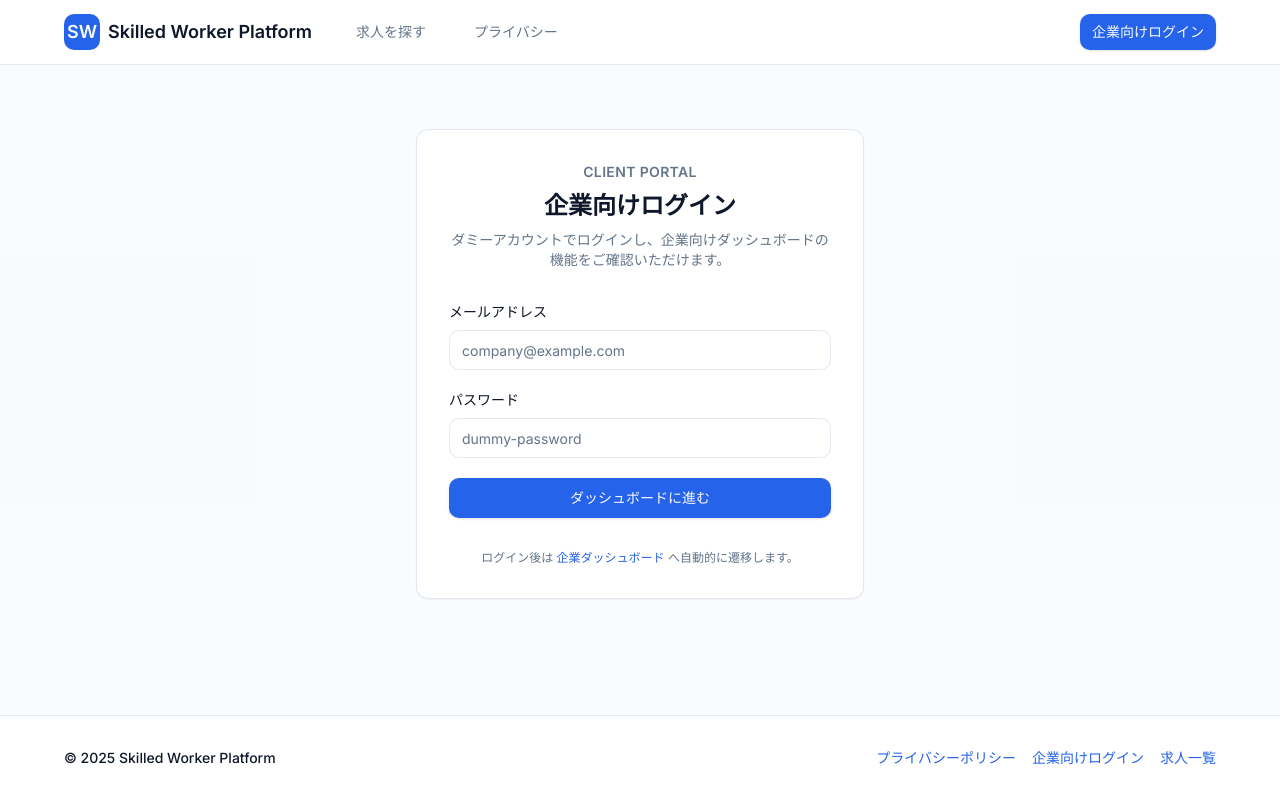
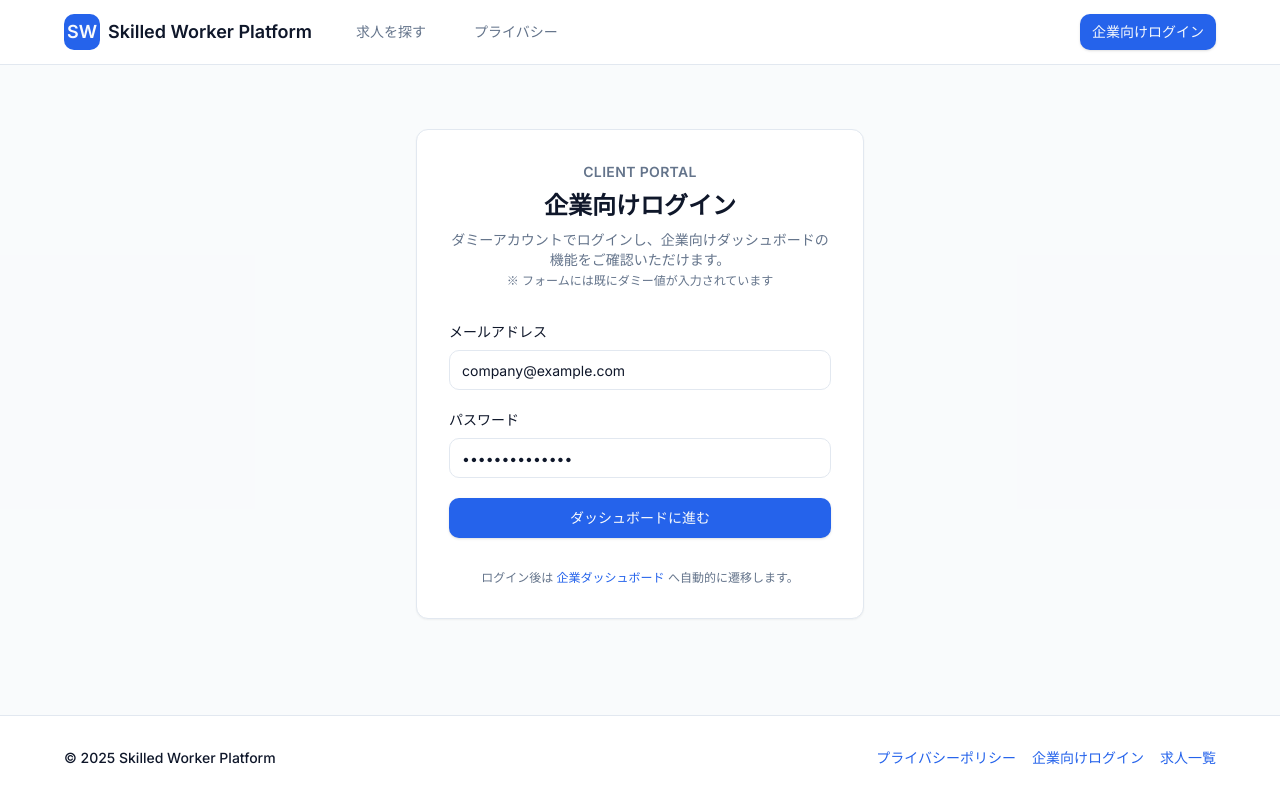
Before and after one commit to kubo-yasu-yk/ssw_pf, a Next.js app: page /client/login in a window 1280 px wide. Built offline with nearby package versions, Linux system fonts and the light colour scheme.

Commit message:
Add dummy values to login form and exclude build artifacts
- Pre-fill login form with dummy values for easier testing
- Remove .next/ and out/ directories from Git tracking
- Prevent build artifacts from being committed
- Improve development workflow efficiency

```diff
--- a/app/client/login/page.tsx
+++ b/app/client/login/page.tsx
@@ -10,8 +10,8 @@ import { useClientAuth } from '@/hooks/use-client-auth';
 const ClientLoginPage = () => {
   const router = useRouter();
   const { isAuthenticated, isLoading, login } = useClientAuth();
-  const [email, setEmail] = useState('');
-  const [password, setPassword] = useState('');
+  const [email, setEmail] = useState('company@example.com');
+  const [password, setPassword] = useState('dummy-password');
   const [error, setError] = useState<string | null>(null);
   const [isSubmitting, setIsSubmitting] = useState(false);
 
@@ -43,6 +43,10 @@ const ClientLoginPage = () => {
           <h1 className="text-2xl font-semibold text-foreground">企業向けログイン</h1>
           <p className="text-sm text-muted-foreground">
             ダミーアカウントでログインし、企業向けダッシュボードの機能をご確認いただけます。
+            <br />
+            <span className="text-xs text-muted-foreground">
+              ※ フォームには既にダミー値が入力されています
+            </span>
           </p>
         </div>
         <form className="space-y-5" onSubmit={handleSubmit}>
```
Also changed, not shown: 59 other files (tests, documents, lock files or other folders).
